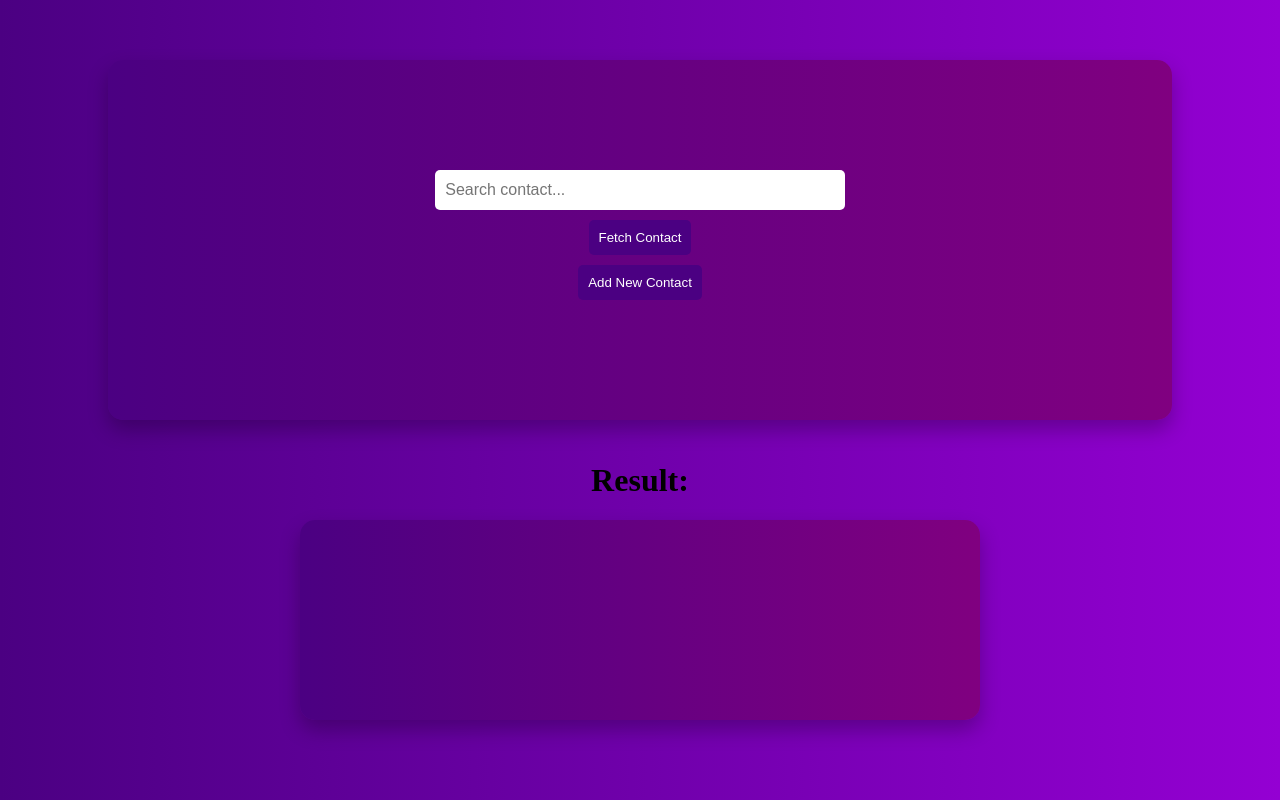
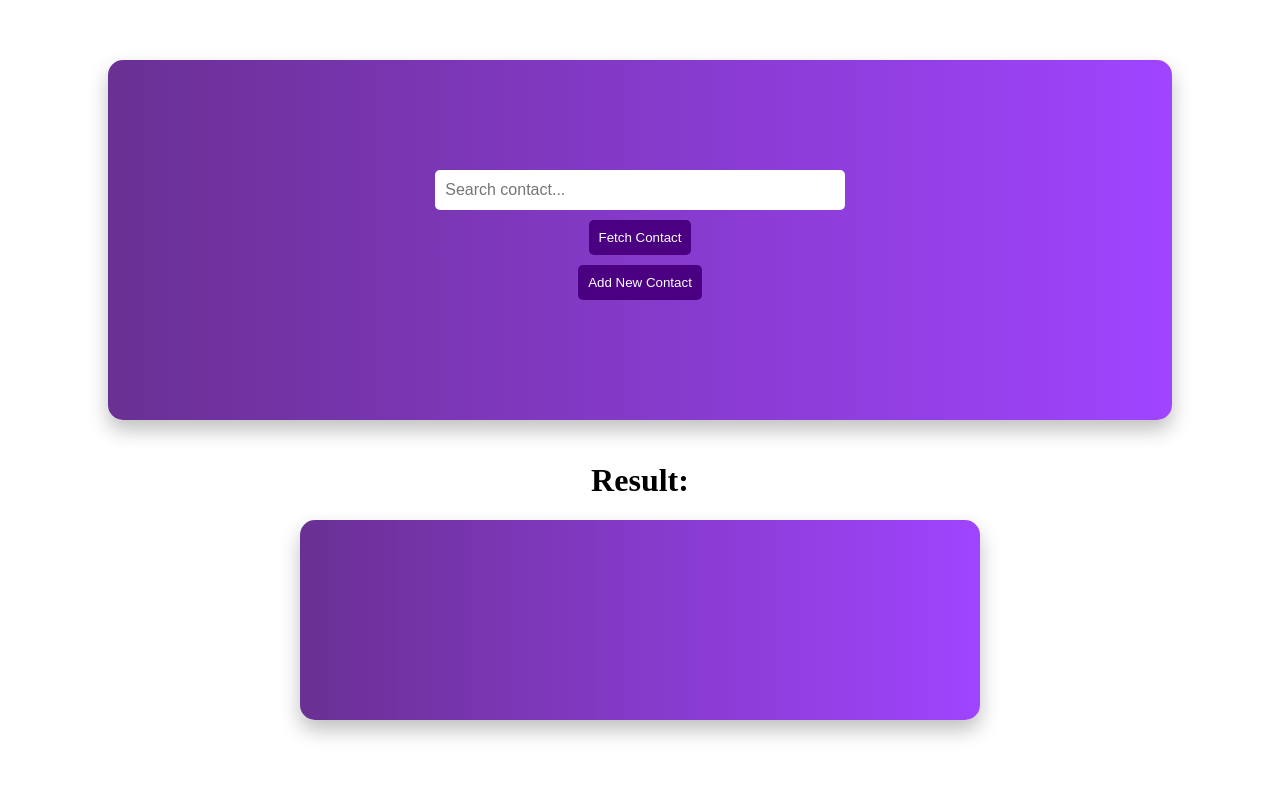
Before and after one commit to Sumitverma61/WebPhoneBook, a plain HTML site: page index.html in a window 1280 px wide. Drawn offline with nearby package versions, Linux system fonts and the light colour scheme.

Commit message:
Update style.css

```diff
--- a/style.css
+++ b/style.css
@@ -5,7 +5,6 @@ body {
     justify-content: center;
     height: 100vh;
     margin: 0;
-    background: linear-gradient(to right, #4b0082, #9400D3);
     overflow: hidden;
 }
 
@@ -17,7 +16,7 @@ body {
     width: 80%;
     height: 40%;
     padding: 20px;
-    background: linear-gradient(to right, indigo, purple);
+    background: linear-gradient(to right, #6a3093, #a044ff);
     color: white;
     margin-bottom: 20px;
     border-radius: 15px;
@@ -33,7 +32,7 @@ body {
     width: 50%;
     height: 20%;
     padding: 20px;
-    background: linear-gradient(to right, indigo, purple);
+    background: linear-gradient(to right, #6a3093, #a044ff);
     color: white;
     margin-bottom: 20px;
     border-radius: 15px;
```
